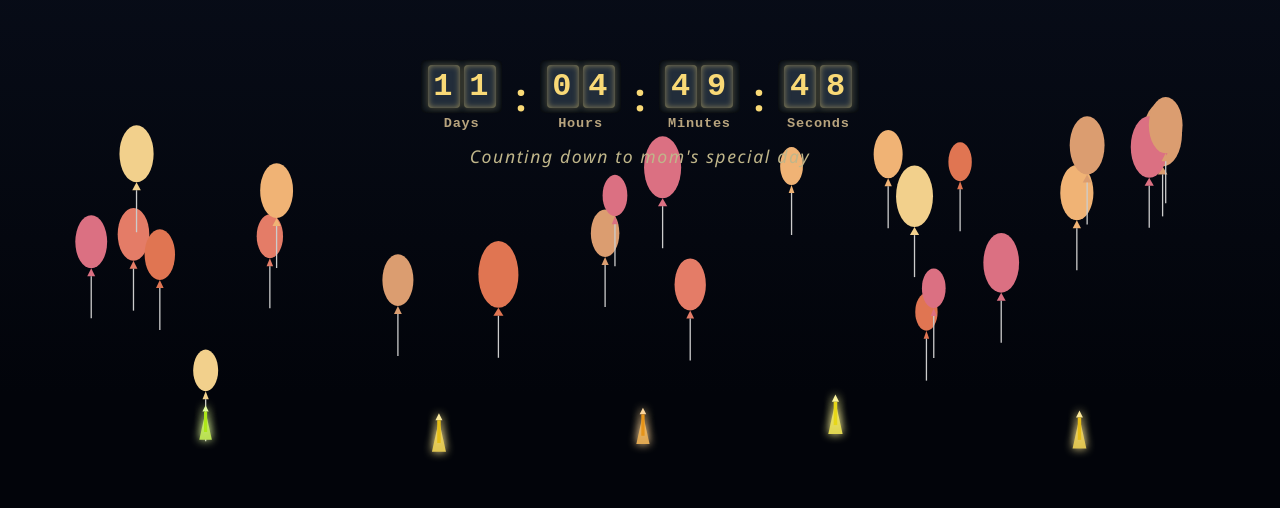
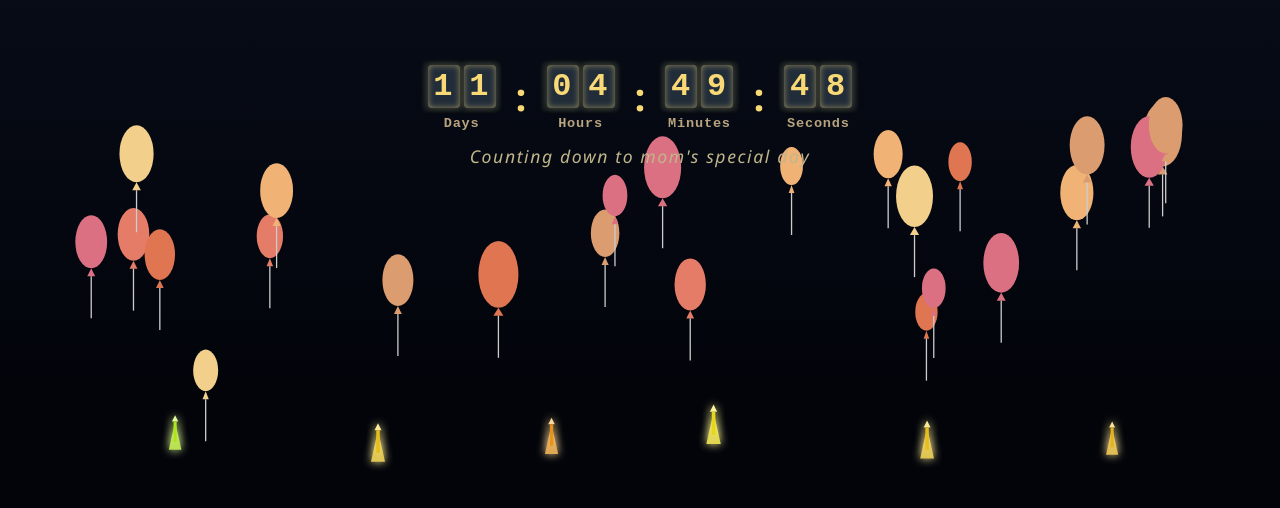
Before and after one commit to mohammed10-tutorial/mom-birthday, a plain HTML site: page index.html in a window 1280 px wide. Shown: the part 286-794 px from the top of the page. Drawn offline with Linux system fonts and the light colour scheme; a web font is replaced by a local one.

Commit message:
Update index.html

```diff
--- a/index.html
+++ b/index.html
@@ -530,10 +530,10 @@
 
   // ====== Setup fireworks ======
   const fireworks = [];
-  const fireworkCount = 5;
+  const fireworkCount = 6;
   for(let i=0; i<fireworkCount; i++) {
     const x = (width / (fireworkCount + 1)) * (i + 1) + (Math.random()*40-20);
-    const y = height - 60 - Math.random()*20;
+    const y = height - 50 - Math.random()*20;
     const size = 12 + Math.random()*7;
     fireworks.push(new FireworkRocket(x, y, size));
   }
```
